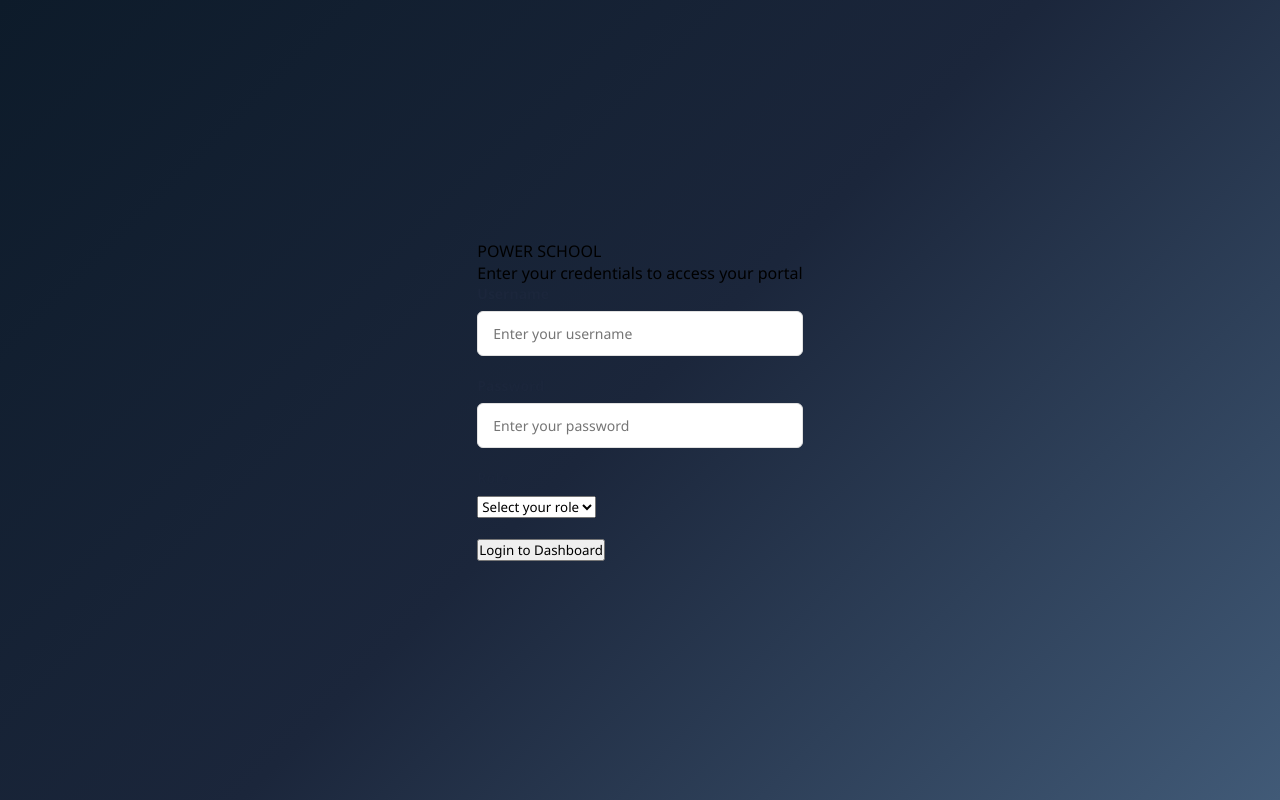
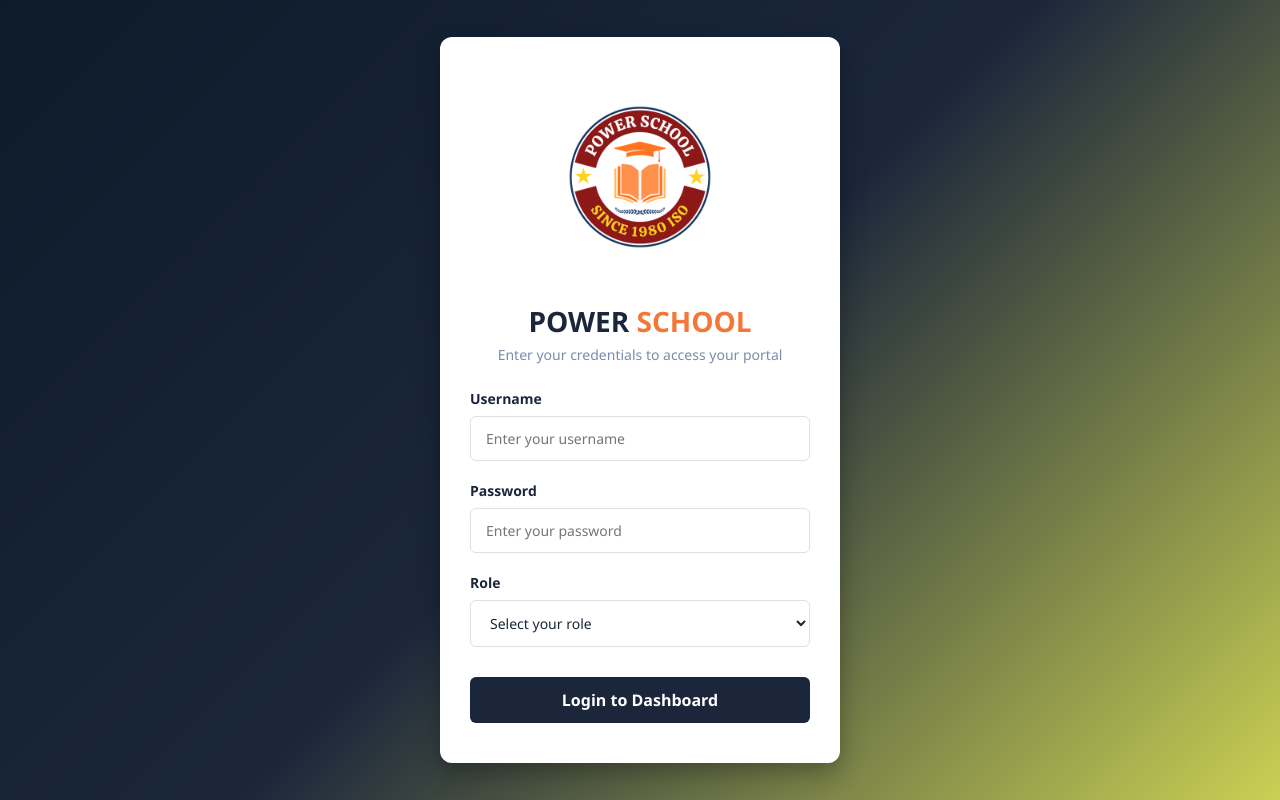
Before and after one commit to powerschoolapp/powerschool-ai, a plain HTML site: page index.html in a window 1280 px wide. Drawn offline with Linux system fonts and the light colour scheme.

Commit message:
Add school logo and fix login layout and routing

```diff
--- a/index.html
+++ b/index.html
@@ -4,12 +4,19 @@
     <meta charset="UTF-8">
     <meta name="viewport" content="width=device-width, initial-scale=1.0">
     <title>Power School — Login</title>
+    <!-- Favicon / Tab Icon -->
+    <link rel="icon" type="image/png" href="POWER%20SCHOOL%20FINAL%20LOGO.png">
     <link rel="stylesheet" href="login.css">
 </head>
 <body>
 
     <div class="auth-wrapper">
         <div class="auth-card">
+            <!-- School Logo -->
+            <div class="auth-logo-container">
+                <img src="POWER%20SCHOOL%20FINAL%20LOGO.png" alt="Power School Logo" class="auth-logo">
+            </div>
+
             <div class="auth-brand">POWER <span>SCHOOL</span></div>
             <p class="auth-subtitle">Enter your credentials to access your portal</p>
 
--- a/login.css
+++ b/login.css
@@ -10,10 +10,18 @@
     justify-content: center;
     align-items: center;
     min-height: 100vh;
-    background: linear-gradient(135deg, #0d1b2a, #1b263b, #415a77);
+    background: linear-gradient(135deg, #0d1b2a, #1b263b, #cad053);
 }
 
-.login-container {
+.auth-wrapper {
+    display: flex;
+    justify-content: center;
+    align-items: center;
+    width: 100%;
+    padding: 20px;
+}
+
+.auth-card {
     background: #ffffff;
     width: 100%;
     max-width: 400px;
@@ -22,21 +30,23 @@
     box-shadow: 0 10px 25px rgba(0, 0, 0, 0.3);
 }
 
-.login-header {
+.auth-brand {
     text-align: center;
-    margin-bottom: 30px;
-}
-
-.login-header h2 {
     color: #1b263b;
     font-size: 28px;
     font-weight: 700;
 }
 
-.login-header p {
+.auth-brand span {
+    color: #f1580bcf;
+}
+
+.auth-subtitle {
+    text-align: center;
     color: #778da9;
     font-size: 14px;
     margin-top: 5px;
+    margin-bottom: 25px;
 }
 
 .form-group {
@@ -51,21 +61,23 @@
     font-weight: 600;
 }
 
-.form-group input {
+.form-control {
     width: 100%;
     padding: 12px 15px;
     border: 1px solid #e0e0e0;
     border-radius: 6px;
     font-size: 14px;
+    background-color: #ffffff;
+    color: #1b263b;
     transition: border-color 0.3s ease;
 }
 
-.form-group input:focus {
+.form-control:focus {
     outline: none;
     border-color: #415a77;
 }
 
-.btn-login {
+.btn-primary {
     width: 100%;
     padding: 12px;
     background-color: #1b263b;
@@ -76,19 +88,45 @@
     font-weight: 600;
     cursor: pointer;
     transition: background-color 0.3s ease;
+    margin-top: 10px;
 }
 
-.btn-login:hover {
+.btn-primary:hover {
     background-color: #0d1b2a;
 }
 
-.error-message {
-    background-color: #ffe6e6;
-    color: #d9534f;
-    padding: 10px;
+.btn-primary:disabled {
+    background-color: #778da9;
+    cursor: not-allowed;
+}
+
+.alert-message {
+    padding: 10px 15px;
     border-radius: 6px;
     font-size: 13px;
     margin-bottom: 20px;
     display: none;
     text-align: center;
 }
+
+.alert-danger {
+    background-color: #ffe6e6;
+    color: #d9534f;
+    border: 1px solid #f5c6cb;
+}
+
+.alert-success {
+    background-color: #d4edda;
+    color: #155724;
+    border: 1px solid #c3e6cb;
+}
+.auth-logo-container {
+    text-align: center;
+    margin-bottom: 20px;
+}
+
+.auth-logo {
+    max-width: 200px;
+    height: auto;
+    object-fit: contain;
+}
```
Also changed, not shown: POWER SCHOOL FINAL LOGO.png (added).
